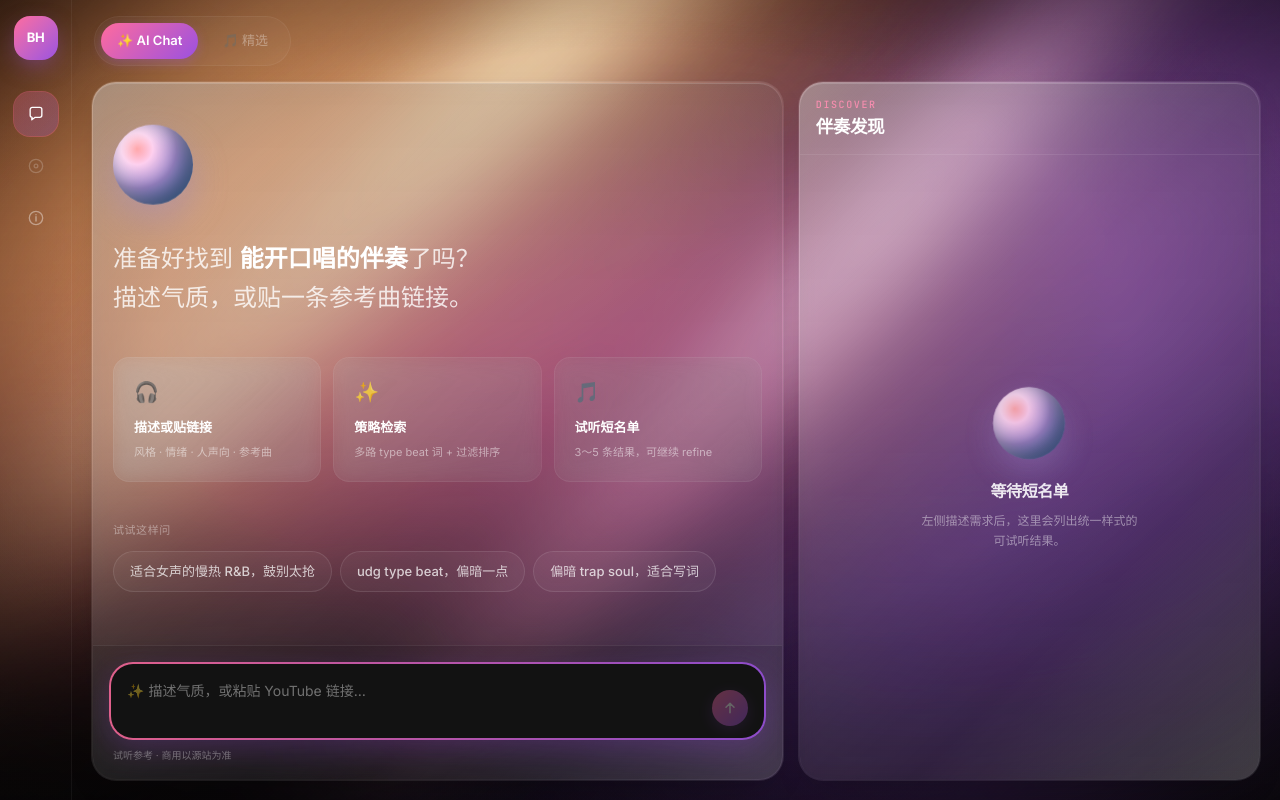
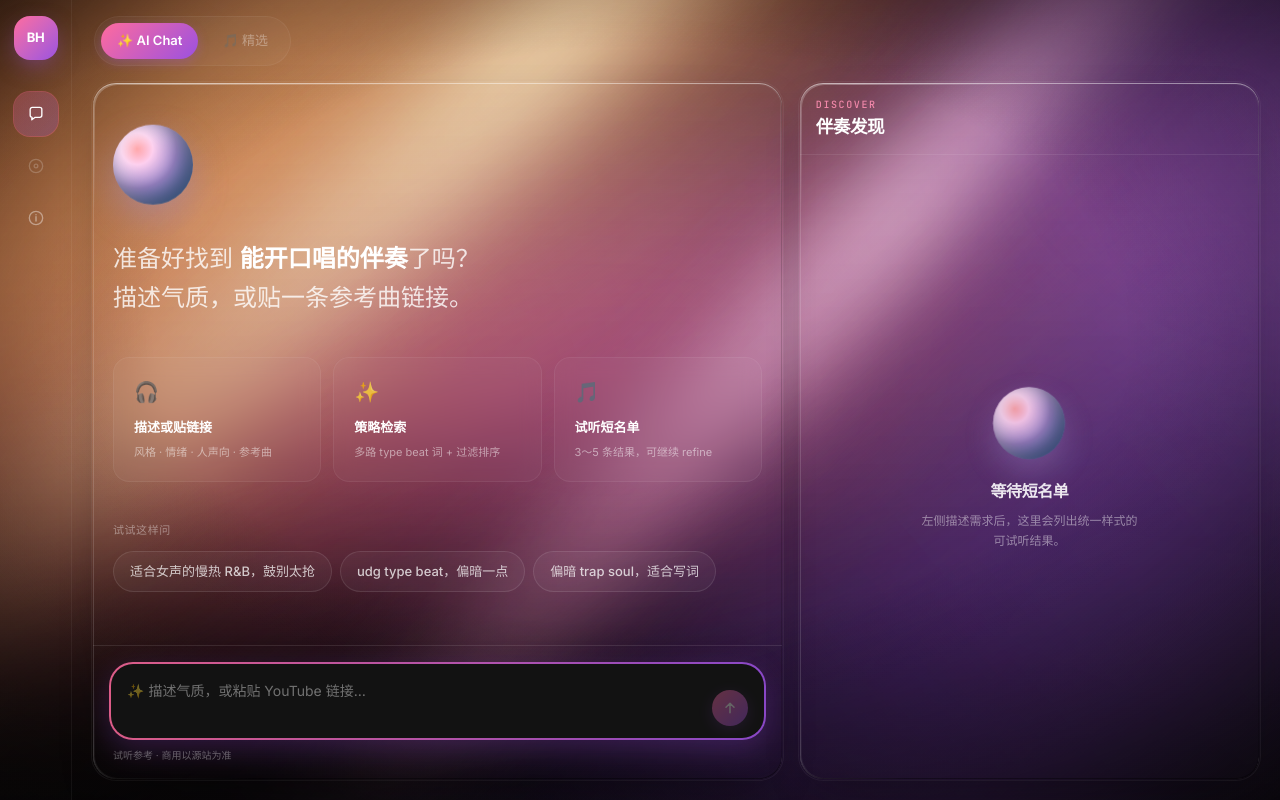
Before and after one commit to wax0629/waxlist, a Next.js app: page /chat in a window 1280 px wide. Built offline with nearby package versions, Linux system fonts and the light colour scheme.

Commit message:
Make liquid panes pure transparent windows with rim specular
Drop fill and backdrop-filter; card character is gradient stroke,
inset edge highlights, and edge-only corner reflections.

```diff
--- a/src/app/chat/chat-client.tsx
+++ b/src/app/chat/chat-client.tsx
@@ -385,7 +385,7 @@ export function ChatClient() {
 
           <form
             onSubmit={onSend}
-            className="border-t border-white/[0.08] bg-black/10 p-3 sm:p-4"
+            className="border-t border-white/[0.1] bg-transparent p-3 sm:p-4"
           >
             <div className="touri-input-shell">
               <div className="touri-input-inner flex items-end gap-2 px-3 py-2.5 sm:px-4">
--- a/src/app/globals.css
+++ b/src/app/globals.css
@@ -314,47 +314,80 @@ body {
 }
 
 /*
-  Liquid glass panes — clear window, not frosted milk.
-  Why cards looked whiter than the page:
-  - white rgba fills (even 2–6%) stack over the aurora
-  - backdrop-filter blur mixes dark aurora into a milky haze
-  - ::before white sheen washed the whole interior
-  Fix: near-transparent dark tint, light blur, stroke-only framing.
+  Pure transparent window — no fill, no backdrop blur.
+  Card identity lives on the rim only: gradient stroke + edge specular.
 */
 .liquid-glass {
   position: relative;
   isolation: isolate;
   overflow: hidden;
   border-radius: 24px;
-  /* Transparent dark tint (not white) + gradient 描边 only */
   background:
-    linear-gradient(
-      180deg,
-      rgba(5, 5, 5, 0.12) 0%,
-      rgba(5, 5, 5, 0.06) 100%
-    )
-      padding-box,
+    transparent padding-box,
     linear-gradient(
       135deg,
-      rgba(255, 255, 255, 0.45) 0%,
-      rgba(255, 255, 255, 0.16) 40%,
-      rgba(255, 255, 255, 0.08) 70%,
-      rgba(255, 255, 255, 0.22) 100%
+      rgba(255, 255, 255, 0.65) 0%,
+      rgba(255, 255, 255, 0.28) 22%,
+      rgba(255, 255, 255, 0.08) 48%,
+      rgba(255, 255, 255, 0.14) 72%,
+      rgba(255, 255, 255, 0.4) 100%
     )
       border-box;
-  border: 1px solid transparent;
-  /* Low blur keeps aurora color; high blur = white milk */
-  backdrop-filter: blur(8px) saturate(120%);
-  -webkit-backdrop-filter: blur(8px) saturate(120%);
+  border: 1.5px solid transparent;
+  backdrop-filter: none;
+  -webkit-backdrop-filter: none;
   box-shadow:
-    0 12px 36px -18px rgba(0, 0, 0, 0.4),
-    0 0 0 1px rgba(255, 255, 255, 0.1),
-    inset 0 1px 0 rgba(255, 255, 255, 0.16);
+    /* soft lift so pane still reads as a layer */
+    0 16px 48px -20px rgba(0, 0, 0, 0.45),
+    /* outer rim glow */
+    0 0 0 1px rgba(255, 255, 255, 0.06),
+    /* top specular highlight (edge only) */
+    inset 0 1px 0 rgba(255, 255, 255, 0.45),
+    /* left edge catch light */
+    inset 1px 0 0 rgba(255, 255, 255, 0.14),
+    /* bottom / right soft dark rim for depth */
+    inset 0 -1px 0 rgba(0, 0, 0, 0.35),
+    inset -1px 0 0 rgba(0, 0, 0, 0.15);
   color: rgba(255, 255, 255, 0.95);
 }
 
-/* No full-face white overlay — only a hairline top highlight via box-shadow above */
-.liquid-glass::before,
+/* Corner-biased specular flecks along the frame (not filling the pane) */
+.liquid-glass::before {
+  content: "";
+  position: absolute;
+  inset: 0;
+  border-radius: inherit;
+  pointer-events: none;
+  z-index: 0;
+  /* only paints near edges via mask */
+  background:
+    radial-gradient(
+      ellipse 55% 28% at 12% 0%,
+      rgba(255, 255, 255, 0.35) 0%,
+      transparent 70%
+    ),
+    radial-gradient(
+      ellipse 40% 24% at 100% 8%,
+      rgba(255, 255, 255, 0.12) 0%,
+      transparent 65%
+    ),
+    radial-gradient(
+      ellipse 35% 22% at 0% 100%,
+      rgba(255, 255, 255, 0.08) 0%,
+      transparent 70%
+    );
+  -webkit-mask:
+    linear-gradient(#000 0 0) content-box,
+    linear-gradient(#000 0 0);
+  mask:
+    linear-gradient(#000 0 0) content-box,
+    linear-gradient(#000 0 0);
+  -webkit-mask-composite: xor;
+  mask-composite: exclude;
+  padding: 1.5px;
+  opacity: 0.9;
+}
+
 .liquid-glass::after {
   content: none;
 }
```
